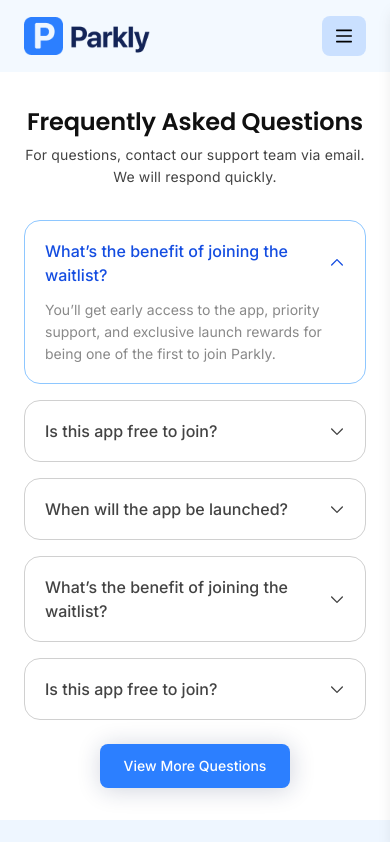
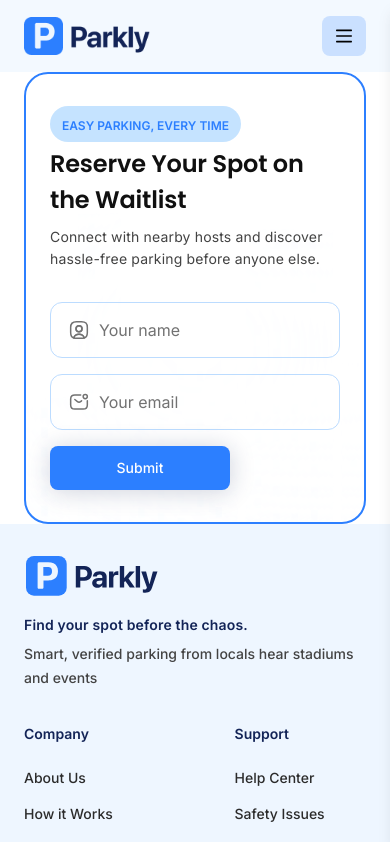
Before and after one commit to avinash-oodles/parkly, a Next.js app: page /waitlist in a window 390 px wide. Shown: the top 842 px of the page. Built offline with nearby package versions, Linux system fonts and the light colour scheme.

Commit message:
stable form section on mobile

```diff
--- a/src/app/waitlist/page.tsx
+++ b/src/app/waitlist/page.tsx
@@ -303,7 +303,7 @@ const WaitlistPage: FC = () => {
             </div>
 
             {/* Frequently Asked Questions */}
-            <section className="">
+            <section className="hidden">
                 <Container>
                     <div className="flex flex-col gap-8 md:gap-[50px] items-center py-8 md:py-[70px] ">
                         <div className="flex flex-col gap-1 md:gap-2 items-center">
@@ -350,32 +350,35 @@ const WaitlistPage: FC = () => {
 
 
             {/* form section */}
-            <section hidden>
+            <section >
                 <Container>
-                    <div className="pb-[70px]">
-                        <div className="form-content rounded-3xl border-2 border-[#2C7FFF] py-[70px] px-[100px] relative bg-[url('/form-bg.svg')] bg-cover bg-center bg-no-repeat flex gap-[50px] ">
-                            <div className="flex flex-col gap-2 w-full max-w-[426px] ">
+                    <div className="pb-0 md:pb-[70px]">
+                        <div className="form-content rounded-3xl border-2 border-[#2C7FFF] py-8 px-6 md:px-[50px] lg:py-[70px] lg:px-[100px] relative bg-[url('/form-bg.svg')] bg-cover bg-center bg-no-repeat flex flex-col gap-8 md:flex-row md:gap-[50px] ">
+                            <div className="flex flex-col gap-1 md:gap-2 w-full max-w-[426px] ">
                                 <div className="w-max py-1.5 px-3 bg-[#C5E3FF] backdrop-blur-sm rounded-3xl">
-                                    <Typography variant="chip" weight={600} className="text-blue-500">
+                                    <Typography variant="chip" weight={600} lineHeight={isMd ? 20 : 16} className="text-blue-500">
                                         EASY PARKING, EVERY TIME
                                     </Typography>
                                 </div>
-                                <div className="flex flex-col gap-3">
-                                    <Typography variant="h2" weight={600} className="text-black-900">
+                                <div className="flex flex-col gap-2 md:gap-3">
+                                    <Typography variant="h2" weight={600} lineHeight={isMd ? 45 : 36} className="text-black-900">
                                         Reserve Your Spot on the Waitlist
                                     </Typography>
-                                    <Typography variant="body" lineHeight={32} letterSpacing={0.01} weight={400} className="text-black-700">
+                                    <Typography variant="body" lineHeight={isMd ? 32 : 22} letterSpacing={0.01} weight={400} className="text-black-700">
                                         Connect with nearby hosts and discover hassle-free parking before anyone else.
                                     </Typography>
                                 </div>
                             </div>
                             <div className="w-full">
-                                <div className="flex flex-col gap-5">
+                                <form
+                                    // onSubmit={handleSubmit} // optional handler
+                                    className="flex flex-col gap-4 md:gap-5"
+                                >
                                     <div className="flex flex-col gap-4">
                                         <InputGroup placeholder="Your name" type="text" Icon={ProfileIcon} />
                                         <InputGroup placeholder="Your email" type="email" Icon={EmailIcon} />
                                     </div>
-                                    <div className="">
+                                    <div className="max-w-[180px]">
                                         <Button
                                             text="Submit"
                                             variant="lg"
@@ -383,9 +386,11 @@ const WaitlistPage: FC = () => {
                                             color="#FFFFFF"
                                             hoverBg="#101010"
                                             boxShadow="1px 2px 24px 0px #13245733"
+                                            className="w-full"
+                                            type="submit"
                                         />
                                     </div>
-                                </div>
+                                </form>
                             </div>
                         </div>
                     </div>
--- a/src/components/Button/Button.tsx
+++ b/src/components/Button/Button.tsx
@@ -11,6 +11,7 @@ interface ButtonProps {
   boxShadow?: string;
   onClick?: () => void;
   className?: string;
+  type?: "button" | "submit" | "reset";
 }
 
 const Button: React.FC<ButtonProps> = ({
@@ -22,6 +23,7 @@ const Button: React.FC<ButtonProps> = ({
   boxShadow,
   onClick,
   className = "",
+  type = "button",
 }) => {
 
   const paddingClasses = variant === "sm"
@@ -32,6 +34,7 @@ const Button: React.FC<ButtonProps> = ({
   return (
     <button
       onClick={onClick}
+      type={type}
       style={{
         backgroundColor: bg,
         color: color,
--- a/src/components/InputGroup/InputGroup.tsx
+++ b/src/components/InputGroup/InputGroup.tsx
@@ -52,8 +52,10 @@ const InputGroup: React.FC<InputGroupProps> = ({ placeholder = "Your name", type
   const strokeColor = isFocused || value ? "#19398F" : "#727272";
 
   return (
-    <div className="input-wrapper p-[18px] border-[1.5px] border-[#BCDCFF] rounded-xl flex gap-2.5 items-center">
-      <Icon stroke={strokeColor} />
+    <div className="input-wrapper py-[15px] px-[18px] md:p-[18px] border-[1.5px] border-[#BCDCFF] rounded-xl flex gap-2.5 items-center">
+      <div className="">
+        <Icon stroke={strokeColor} />
+      </div>
       <input
         type={type}
         placeholder={placeholder}
```
